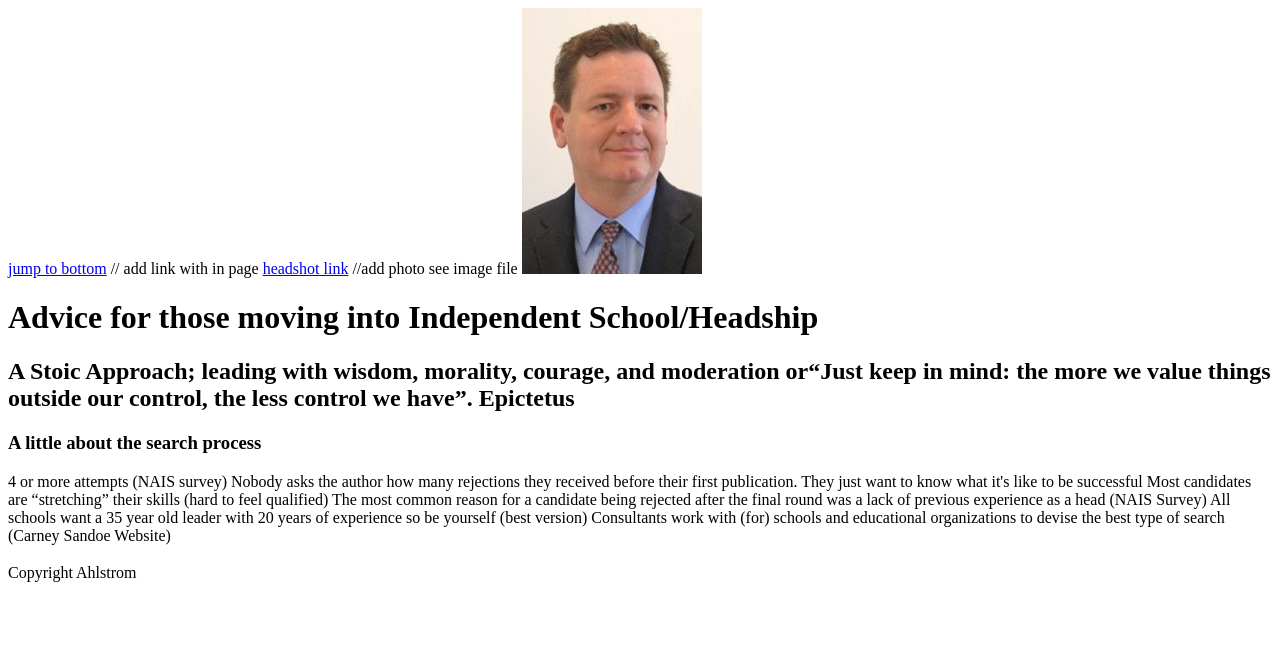
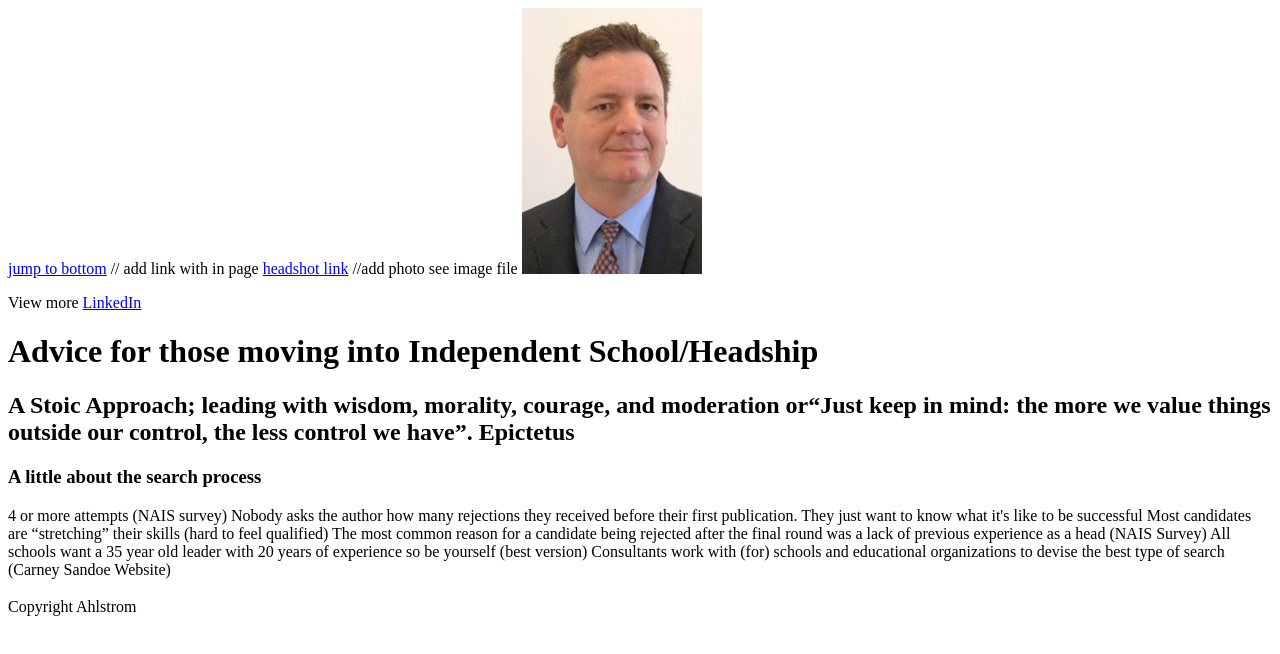
Before and after one commit to dahlstr/practice, a plain HTML site: page index.html in a window 1280 px wide. Drawn offline with Linux system fonts and the light colour scheme.

Commit message:
Nest an Anchor Element within a Paragraph

```diff
--- a/index.html
+++ b/index.html
@@ -12,6 +12,10 @@
 
     <img src= "images/headshot.png" alt=" Dan Ahlstrom Ed.D">
 <body>
+    <p> View more
+        <a href="hhttps://www.linkedin.com/feed/?trk=onboarding-landing target="_blank">LinkedIn</a>
+     </p>
+
     <div>
         <h1> Advice for those moving into Independent School/Headship</h1>
 
```
